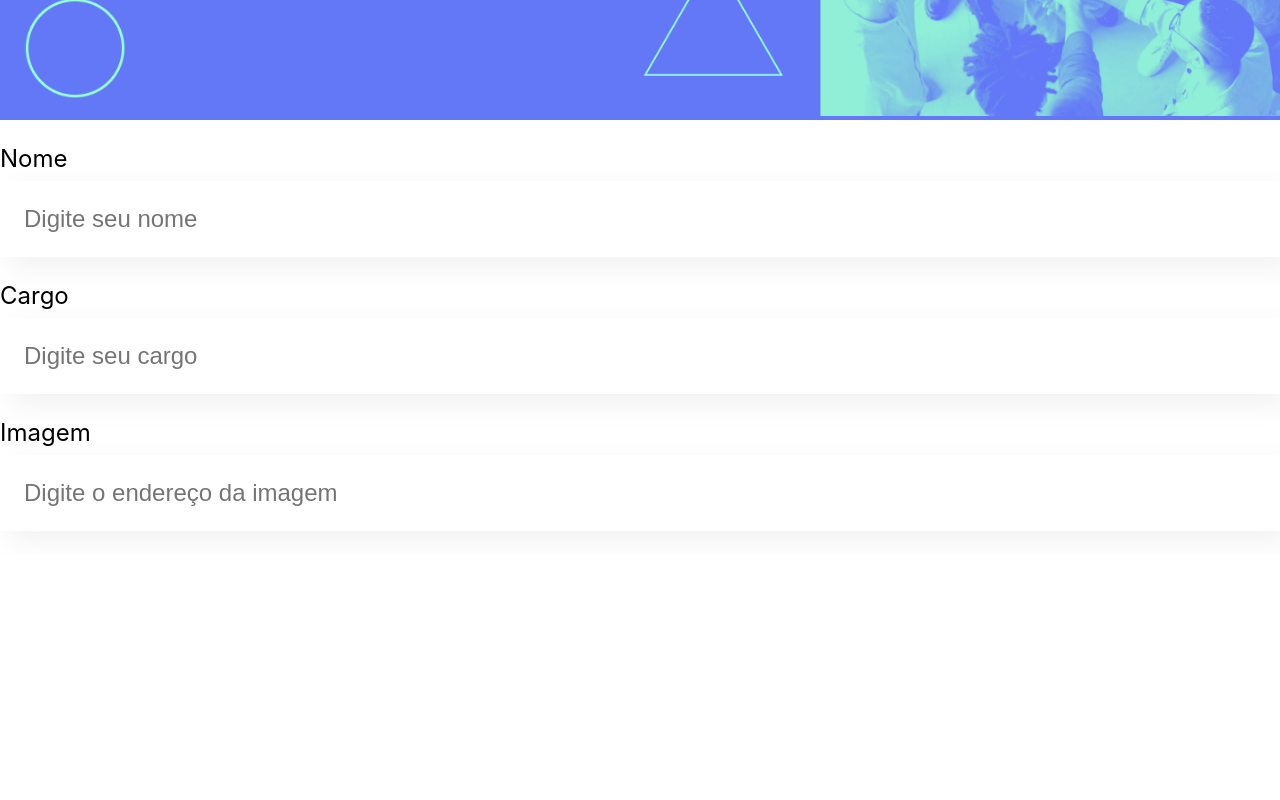
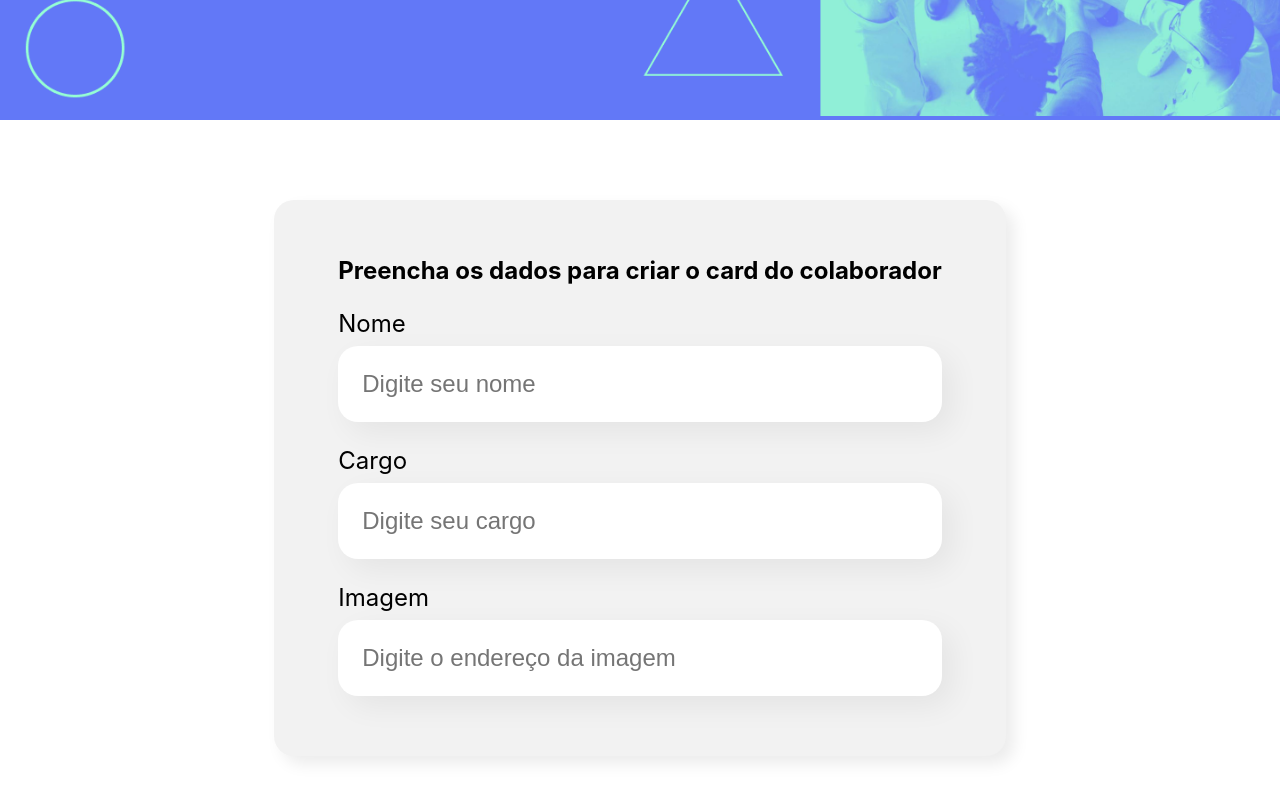
Before and after one commit to Marlon-Limax/organo, a React (Create React App) app: page / in a window 1280 px wide. Shown: the part 378-1178 px from the top of the page. Before the commit the page ends 933 px from the top, so only its background shows below. Built offline with nearby package versions, Linux system fonts and the light colour scheme.

Commit message:
creating form component

```diff
--- a/src/App.js
+++ b/src/App.js
@@ -1,13 +1,11 @@
 import Banner from './components/Banner';
-import TextField from './components/TextField';
+import Formulario from './components/Formulario';
 
 function App() {
   return (
     <div className="App">
       <Banner />
-      <TextField label="Nome" placeholder="Digite seu nome" />
-      <TextField label="Cargo" placeholder="Digite seu cargo" />
-      <TextField label="Imagem" placeholder="Digite o endereço da imagem" />
+      <Formulario />
     </div>
   );
 }
--- /dev/null
+++ b/src/components/Formulario/Formulario.css
@@ -0,0 +1,14 @@
+.formulario {
+    display: flex;
+    justify-content: center;
+    margin: 80px 0;
+}
+
+
+.formulario form {
+    max-width: 80%;
+    background-color: #F2F2F2;
+    border-radius: 20px;
+    padding: 36px 64px;
+    box-shadow: 8px 8px 16px rgba(0, 0, 0, 0.08);
+}
--- /dev/null
+++ b/src/components/Formulario/index.js
@@ -0,0 +1,17 @@
+import TextField from '../TextField'
+import './Formulario.css'
+
+const Formulario = () => {
+    return (
+        <section className="formulario">
+            <form >
+                <h2>Preencha os dados para criar o card do colaborador</h2>
+                <TextField label="Nome" placeholder="Digite seu nome" />
+                <TextField label="Cargo" placeholder="Digite seu cargo" />
+                <TextField label="Imagem" placeholder="Digite o endereço da imagem" />
+            </form>
+        </section>
+    )
+}
+
+export default Formulario
--- a/src/components/TextField/TextField.css
+++ b/src/components/TextField/TextField.css
@@ -16,4 +16,5 @@
     font-size: 24px;
     padding: 24px;
     box-sizing: border-box;
+    border-radius: 20px;
 }
```
